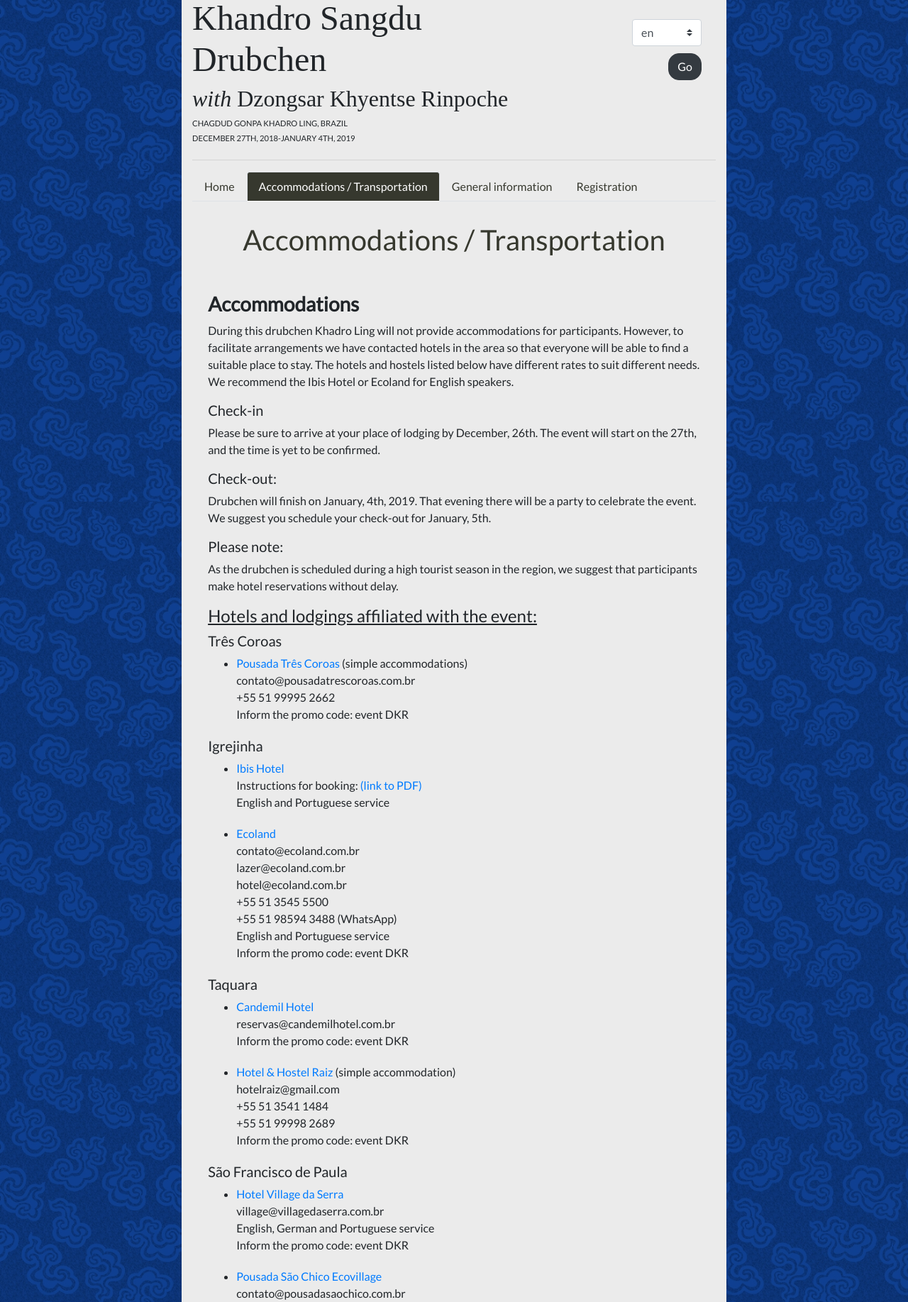
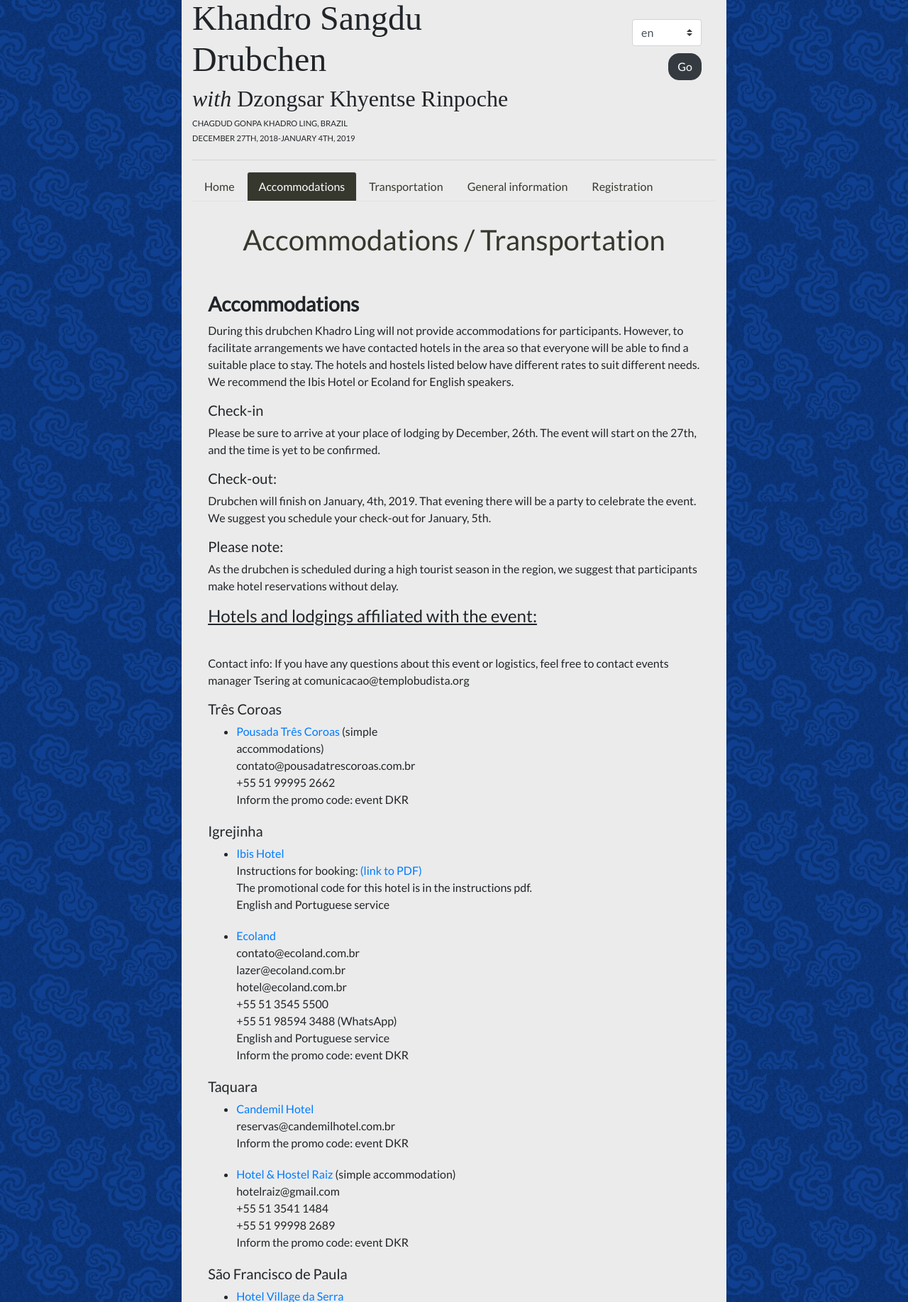
Before and after one commit to davelopeer/dkr_hotsite, a Django app: page /en/ in a window 1280 px wide, after a click on "Accommodations". Shown: the part 93-1928 px from the top of the page at 71% size. Run offline with Django 3.2, Linux system fonts and the light colour scheme; some libraries are stand-ins or nearby versions; some web fonts are replaced.

Commit message:
Add some texts in english. Separate the 'accommodation' and 'transportation' tabs.

```diff
--- a/website/static/css/index.css
+++ b/website/static/css/index.css
@@ -55,10 +55,6 @@
   font-size: 0.85em;
 }
 
-
-
-
-
 /* ACCOMMODATIONS */
 
 .accommodation-li {
@@ -94,6 +90,10 @@
 
 .checkbox-option {
   margin-bottom: 15px;
+}
+
+.margin-top {
+  margin-top: 40px;
 }
 
 .margin-bottom {
@@ -153,6 +153,10 @@
   margin-top: 30px;
 }
 
+#maps {
+  height: 100px;
+}
+
 #payment-child {
   display: none;
 }
--- a/website/static/js/base.js
+++ b/website/static/js/base.js
@@ -33,3 +33,17 @@ $("#id_event_option_2").on("click", function(){
       $('.payment_form, .payment').css('display', 'none')
       $('.cancel_terms_area').css('margin-top', '50px')
 });
+
+// GOOGLE MAPS
+var map;
+function initMap() {
+  map = new google.maps.Map(document.getElementById('map'), {
+    center: {lat: -34.397, lng: 150.644},
+    zoom: 8
+  });
+}
+
+// GO TO ACCOMODATION TAB
+$("#accomodation-link").on("click", function(){
+      $('#accomodation-tab').click()
+});
--- a/website/templates/index.html
+++ b/website/templates/index.html
@@ -16,13 +16,16 @@
           <a class="nav-link active" id="home-tab" data-toggle="tab" href="#home" role="tab" aria-controls="home" aria-selected="true">Home</a>
         </li>
         <li class="nav-item">
-          <a class="nav-link" id="profile-tab" data-toggle="tab" href="#accommodation" role="tab" aria-controls="accommodation" aria-selected="false">{% trans "Accommodations / Transportation" %}</a>
+            <a class="nav-link" id="accomodation-tab" data-toggle="tab" href="#accommodation" role="tab" aria-controls="accommodation" aria-selected="false">{% trans "Accommodations" %}</a>
         </li>
         <li class="nav-item">
-          <a class="nav-link" id="profile-tab" data-toggle="tab" href="#information" role="tab" aria-controls="information" aria-selected="false">{% trans "General information" %}</a>
+            <a class="nav-link" id="transportation-tab" data-toggle="tab" href="#transportation" role="tab" aria-controls="transportation" aria-selected="false">{% trans "Transportation" %}</a>
         </li>
         <li class="nav-item">
-          <a class="nav-link" id="contact-tab" data-toggle="tab" href="#form" role="tab" aria-controls="form" aria-selected="false">{% trans "Registration" %}</a>
+          <a class="nav-link" id="information-tab" data-toggle="tab" href="#information" role="tab" aria-controls="information" aria-selected="false">{% trans "General information" %}</a>
+        </li>
+        <li class="nav-item">
+          <a class="nav-link" id="registration-tab" data-toggle="tab" href="#form" role="tab" aria-controls="form" aria-selected="false">{% trans "Registration" %}</a>
         </li>
       </ul>
       <div class="tab-content" id="myTabContent">
@@ -81,6 +84,11 @@
             {% trans "As the drubchen is scheduled during a high tourist season in the region, we suggest that participants make hotel reservations without delay." %}
           </p>
           <h4 class="underline">{% trans "Hotels and lodgings affiliated with the event:" %}</h4>
+          {% if user_language != "pt-br" %}
+          <p class="margin-top">{% trans "Contact info: If you have any questions about this event or logistics, feel free to contact events manager Tsering at comunicacao@templobudista.org" %}</p>
+          {% endif %}
+          <div class="row">
+            <div class="col-md-6">
               <h5>Três Coroas</h5>
               <ul>
                 <li class="accommodation-li">
@@ -93,6 +101,13 @@
                   {% trans "Inform the promo code: event DKR" %}<br>
                 </li>
               </ul>
+            </div>
+            <div class="col-md-6">
+              <div id="map"></div>
+            </div>
+          </div>
+
+
           <h5>Igrejinha</h5>
           <ul>
             <li class="accommodation-li">
@@ -104,6 +119,7 @@
               {% else %}
                 Instructions for booking: <a href="{% static 'files/Guide-ingles.pdf' %}" download >(link to PDF)</a> <br>
               {% endif %}
+              {% trans "The promotional code for this hotel is in the instructions pdf." %} <br>
               {% trans "English and Portuguese service" %}
 
             </li>
@@ -197,11 +213,6 @@
               reservas@hoteldasaraucarias.com.br
             </li>
           </ul>
-          <h3 class="font-weight-bold">{% trans "Transportation" %}</h3>
-          <p>
-            {% trans "Event and accommodation rates do not include daily transport/transfer fees." %}<br>
-            {% trans "More information about transportation to the event will be posted closer to the event." %}
-          </p>
         </div>
 
         <!-- GENERAL INFOMATION -->
@@ -226,6 +237,15 @@
             <!-- <li class="list-group-item list-group-item-light"></li>
             <li class="list-group-item list-group-item-warning "></li> -->
           </ul>
+        </div>
+
+
+        <div class="tab-pane fade" id="transportation" role="tabpanel" aria-labelledby="profile-tab">
+          <h2 class="text-center section_title">{% trans "Transportation" %}</h2>
+          <p class="text-center">
+            {% trans "Event and accommodation rates do not include daily transport/transfer fees." %}<br>
+            {% trans "More information about transportation to the event will be posted closer to the event." %}
+          </p>
         </div>
 
         <!-- INSCRIPTION -->
@@ -370,6 +390,9 @@
               </div>
             </div>
             <small id="phoneHelp" class="form-text text-muted">{% trans "Only for people with limitations and unable sit on the floor." %}</small>
+
+            <h3 class="form_section_title">{% trans "Accomodation" %}:</h3>
+            <p>{% trans "Due to the size of this special event, Khadro Ling will not be able to provide onsite accomodations. Please, refer to the list of Hotels and B&B's available under the <a href='#' id='accomodation-link'>accomodations</a> tab." %}</p>
 
             <h3 class="form_section_title">{% trans "Event option" %}:</h3>
             <div class="row">
@@ -580,4 +603,15 @@
       </div>
     </main>
     <script type="text/javascript" src="{% static 'js/base.js' %}"></script>
+    <script src="http://maps.googleapis.com/maps/api/js?key=AIzaSyB5A9ULGk3lE4TDYL2C8crIFuoylB6uJ9g;sensor=false"></script>
+    <script>
+    var map;
+    function initMap() {
+      map = new google.maps.Map(document.getElementById('map'), {
+        center: {lat: -34.397, lng: 150.644},
+        zoom: 8
+      });
+    }
+    </script>
+    <!-- MAPS -->
   {% endblock %}
```
Also changed, not shown: db.sqlite3, locale/pt/LC_MESSAGES/django.po, 1 other file. Lines whose indentation alone changed are shown as unchanged.
